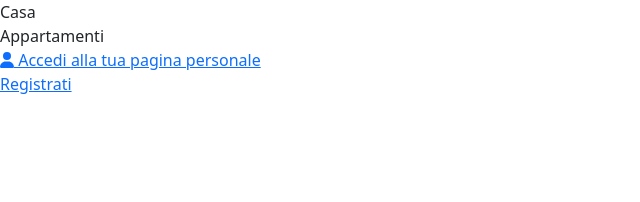
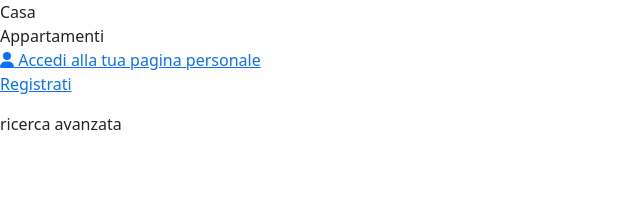
Before and after one commit to RoccoCerro/programmo-casa-vue, a Vue app: page /advanced-search in a window 1280 px wide. Shown: the top 202 px of the page, without its empty margins (0-640 px from the left). Built offline with nearby package versions, Linux system fonts and the light colour scheme.

Commit message:
Add: new route advanced search

```diff
--- /dev/null
+++ b/src/pages/AppAdvancedSearch.vue
@@ -0,0 +1,15 @@
+<template>
+  <div>
+    ricerca avanzata
+  </div>
+</template>
+
+<script>
+  export default {
+    props: 'zone'
+  }
+</script>
+
+<style lang="scss" scoped>
+
+</style>
--- a/src/pages/AppApartments.vue
+++ b/src/pages/AppApartments.vue
@@ -5,7 +5,9 @@
       <form class="d-flex" role="search" @submit.prevent="searchForZone">
         <input v-model="zone" class="form-control me-2" type="search" placeholder="Cerca" aria-label="Search" @keyup="fetchSuggestions">
         <!-- @keyup="fetchSuggestions"  -->
-        <button class="btn btn-outline-dark" type="submit">Cerca</button>
+        <!-- <RouterLink class="nav-link" :to="{ name: 'advanced-search' }"> -->
+          <button class="btn btn-outline-dark" type="submit">Cerca</button>
+        <!-- </RouterLink> -->
       </form>
       <ul v-if="zone" class="suggestions list-unstyled">
         <li v-for="(suggestion, i) in suggestions" class="suggestion" @click="selectSuggestion(suggestion)">
@@ -93,6 +95,7 @@
 // var  _ =  require ( 'lodash' );
 import axios from 'axios'
 // import useMath from '@vueuse/math'
+import AppAdvancedSearch from './AppAdvancedSearch.vue';
 
 export default {
   data() {
@@ -114,6 +117,9 @@ export default {
         lonMax: 0,
       }
     }
+  },
+  components:{
+    AppAdvancedSearch
   },
   methods: {
     changePage(n) {
--- a/src/router.js
+++ b/src/router.js
@@ -3,13 +3,15 @@ import { createWebHistory, createRouter } from 'vue-router'
 import AppHome from './pages/AppHome.vue'
 import AppApartments from './pages/AppApartments.vue'
 import AppMessages from './pages/AppMessages.vue'
+import AppAdvancedSearch from './pages/AppAdvancedSearch.vue'
 
 const router = createRouter({
   history: createWebHistory(),
   routes:[
     { path: '/', name: 'home', component: AppHome },
     { path: '/apartments', name: 'apartments', component: AppApartments },
-    { path: '/messages', name: 'messages', component: AppMessages }
+    { path: '/messages', name: 'messages', component: AppMessages },
+    { path: '/advanced-search', name: 'advanced-search', component: AppAdvancedSearch }
   ]
 })
 
```
